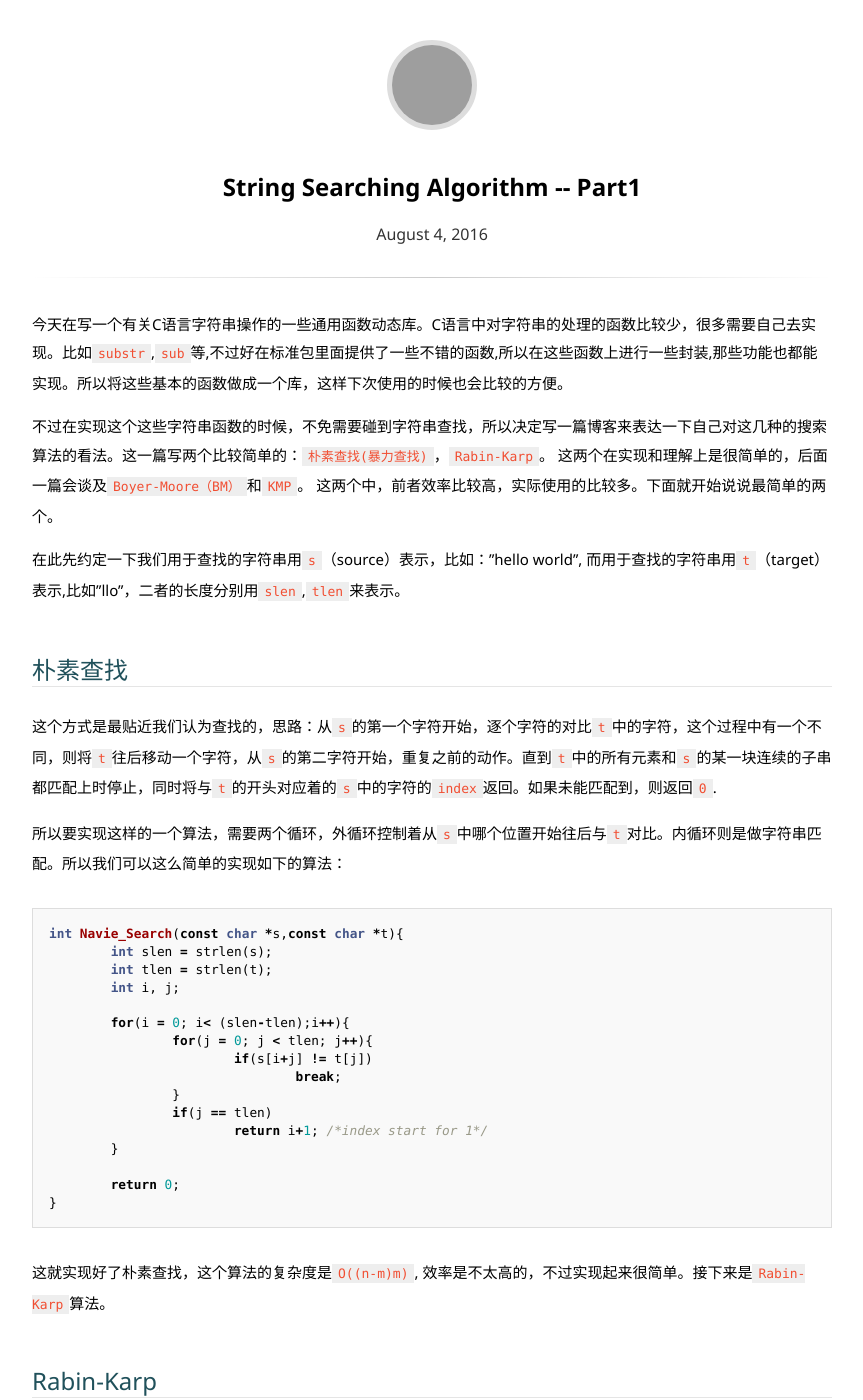
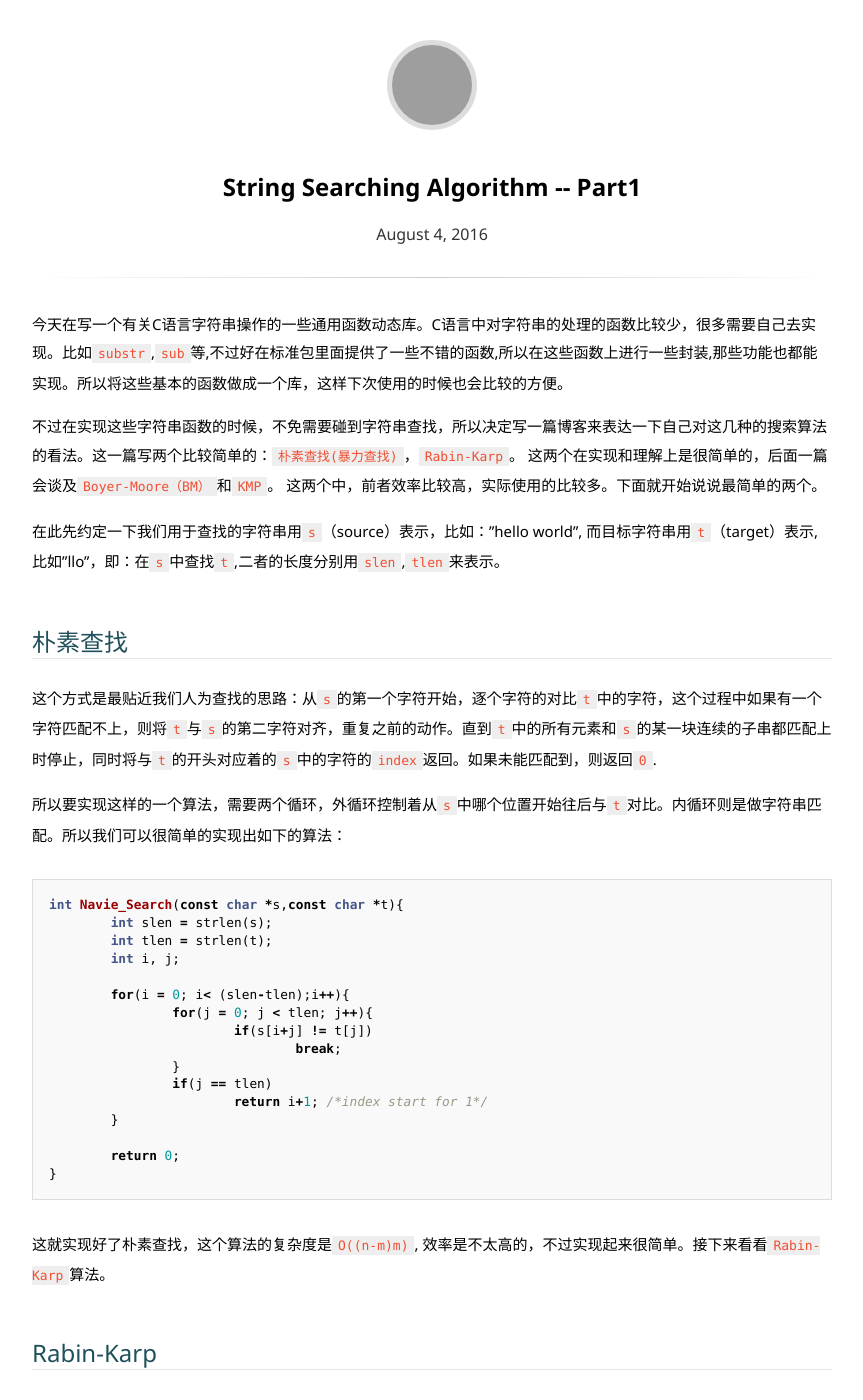
Before and after one commit to JesseEisen/JesseEisen.github.io, a Jekyll site: the page built from _posts/2016-08-04-string-seach.md, in a window 1280 px wide and 1400 px high. Shown: the whole window, without its empty margins (208-1071 px from the left). Built offline with Jekyll 4.4.1, drawn with Linux system fonts in a browser that asks for light colours; some web fonts are replaced; some of the changed text lies outside the part shown; grey boxes are pictures that could not be loaded.

Commit message:
fix post error

````diff
--- a/_posts/2016-08-04-string-seach.md
+++ b/_posts/2016-08-04-string-seach.md
@@ -5,15 +5,15 @@ updated: 2016-08-04 18:00
 
 今天在写一个有关C语言字符串操作的一些通用函数动态库。C语言中对字符串的处理的函数比较少，很多需要自己去实现。比如`substr`,`sub`等,不过好在标准包里面提供了一些不错的函数,所以在这些函数上进行一些封装,那些功能也都能实现。所以将这些基本的函数做成一个库，这样下次使用的时候也会比较的方便。
 
-不过在实现这个这些字符串函数的时候，不免需要碰到字符串查找，所以决定写一篇博客来表达一下自己对这几种的搜索算法的看法。这一篇写两个比较简单的：`朴素查找(暴力查找)`，`Rabin-Karp`。 这两个在实现和理解上是很简单的，后面一篇会谈及`Boyer-Moore（BM）`和`KMP`。 这两个中，前者效率比较高，实际使用的比较多。下面就开始说说最简单的两个。
+不过在实现这些字符串函数的时候，不免需要碰到字符串查找，所以决定写一篇博客来表达一下自己对这几种的搜索算法的看法。这一篇写两个比较简单的：`朴素查找(暴力查找)`，`Rabin-Karp`。 这两个在实现和理解上是很简单的，后面一篇会谈及`Boyer-Moore（BM）`和`KMP`。 这两个中，前者效率比较高，实际使用的比较多。下面就开始说说最简单的两个。
 
-在此先约定一下我们用于查找的字符串用`s`（source）表示，比如："hello world", 而用于查找的字符串用`t`（target）表示,比如"llo"，二者的长度分别用`slen`,`tlen`来表示。
+在此先约定一下我们用于查找的字符串用`s`（source）表示，比如："hello world", 而目标字符串用`t`（target）表示,比如"llo"，即：在`s`中查找`t`,二者的长度分别用`slen`,`tlen`来表示。
 
 ## 朴素查找
 
-这个方式是最贴近我们认为查找的，思路：从`s`的第一个字符开始，逐个字符的对比`t`中的字符，这个过程中有一个不同，则将`t`往后移动一个字符，从`s`的第二字符开始，重复之前的动作。直到`t`中的所有元素和`s`的某一块连续的子串都匹配上时停止，同时将与`t`的开头对应着的`s`中的字符的`index`返回。如果未能匹配到，则返回`0`.
+这个方式是最贴近我们人为查找的思路：从`s`的第一个字符开始，逐个字符的对比`t`中的字符，这个过程中如果有一个字符匹配不上，则将`t`与`s`的第二字符对齐，重复之前的动作。直到`t`中的所有元素和`s`的某一块连续的子串都匹配上时停止，同时将与`t`的开头对应着的`s`中的字符的`index`返回。如果未能匹配到，则返回`0`.
 
-所以要实现这样的一个算法，需要两个循环，外循环控制着从`s`中哪个位置开始往后与`t`对比。内循环则是做字符串匹配。所以我们可以这么简单的实现如下的算法：
+所以要实现这样的一个算法，需要两个循环，外循环控制着从`s`中哪个位置开始往后与`t`对比。内循环则是做字符串匹配。所以我们可以很简单的实现出如下的算法：
 
 ```c
 int Navie_Search(const char *s,const char *t){
@@ -34,20 +34,25 @@ int Navie_Search(const char *s,const char *t){
 }
 ```
 
-这就实现好了朴素查找，这个算法的复杂度是`O((n-m)m)`, 效率是不太高的，不过实现起来很简单。接下来是`Rabin-Karp`算法。
+这就实现好了朴素查找，这个算法的复杂度是`O((n-m)m)`, 效率是不太高的，不过实现起来很简单。接下来看看`Rabin-Karp`算法。
 
 ## Rabin-Karp
 
-这个算法的核心思想在于将字符串进行了hash值运算，如果hash值不一样,就没有必要进行对比了。而这个算法的其他部分则和朴素查找没有什么区别。下面简述一下这个算法的过程：
+这个算法的核心思想在于将字符串进行了hash值运算，如果用于比较的两个子串的hash值不一样,就没有必要进行对比了。而这个算法的其他部分则和朴素查找没有什么区别。下面简述一下这个算法的过程：
 
-+ 计算出`s`长度和`t`一样的子串的hash值，以及`t`的hash值
-+ 遍历`s`,`t`
-+ 如果`s`子串的hash值和`t`的hash值不相等，则移动`s`，形成新的子串并重新计算hash。
++ 计算出`s`长度和`t`一样长的子串的hash值，以及`t`的hash值
++ 如果`s`子串的hash值和`t`的hash值不相等，则移动`s`，形成`s`的新的子串并重新计算hash。
 + 如果hash值相等，则对比这两个子串是否完全一样。
 
-首先计算出`tlen`长度的`s`和`t`的hash值`hashValS`,`hashValT`，对于`t`而言只要计算一次即可。而`s`由于需要不断的移动，所以每次的子串是不一样的，则hash值需要重新计算。
+首先计算出`tlen`长度的`s`和`t`的hash值:`hashValS`,`hashValT`，对于`t`而言只要计算一次即可。而`s`由于需要不断的移动，所以每次的子串是不一样的，则hash值需要重新计算。
 
-计算hash值，首先需要选定一个基底,比如`256`,所以对"abc"这个字符串计算hash值则为:`hash("abc") = 97*256^2 + 98*256 + 99`。 如果子串的长度比较长的话，最终这个hash值会很大，比较容易溢出，所以需要考虑将这个值缩小，一般是模上一个素数，比如:`hash("abc") %= 101`。
+计算hash值，首先需要选定一个基底,比如`256`,那么对"abc"这个字符串计算hash值则为:
+
+```c
+hash("abc") = 97*256^2 + 98*256 + 99`
+```
+
+如果子串的长度比较长的话，最终这个hash值会很大，比较容易溢出，所以需要考虑将这个值缩小，一般是模上一个素数，比如:`hash("abc") %= 101`。
 
 现在还需考虑的是更新`s`子串的hash值，这边有一个trick：不需要重头在计算一遍`s`子串的hash，而只要减去头部字符的hash值，加上结尾字符的字符的hash值即可。比如`s`为"abcd"，`t`为"bcd"。先前我们已经计算"abc"的值了。那么接下来计算"bcd"的时候，我们只要这样：
 
@@ -78,15 +83,15 @@ int RK_Search(const char *s, const char *t, int q){
 	}
 
 	for(i = 0; i<(slen-tlen); i++){
-	  	if(hashValS == hashValT){
+		if(hashValS == hashValT){
 			for(j = 0; j<tlen;j++){
-		        if(s[i+j] != t[i])
-				   break;
-		    }
+				if(s[i+j] != t[i])
+					break;
+			}
 
 			if(j == tlen)
-			   return i+1;
-	    }else{
+				return i+1;
+		}else{
 			hashValS = (BASE*(hashValS - s[i]*h) + s[i+tlen])%q;
 			if(hashValS < 0){
 				hashValS += q;
@@ -126,7 +131,9 @@ for i := len(sep); i < len(s); {
 ```
 这段代码是用来统计在字符串`s`中有多少个`sep`子串。
 
-代码中的`hashstr`是计算了字符串sep(也就是我们说的t)的hash值和高位的幂(我实现的代码里面的h)。接下来就是计算`s`的最开始的`len(sep)`长度子串的hash值。接下来先做了一次对比，如果hash值相等且完全匹配，则记录下最后匹配时候的位置，并将次数加一。否则进入一个循环,依次查找。循环内的部分和上面C实现的部分是类似的，不过golang中slice的比较直接使用`==`即可。所以实现的基本过程一样。 不过golang中使用`primeRK = 16777619`。
+代码中的`hashstr`是计算了字符串sep(也就是我们说的t)的hash值和高位的幂(我实现的代码里面的h)。接下来就是计算`s`的最开始的`len(sep)`长度子串的hash值。接下来先做了一次对比，如果hash值相等且完全匹配，则记录下最后匹配时候的位置，并将次数加一。否则进入一个循环,依次查找。
+
+循环内的部分和上面C实现的部分是类似的，不过golang中slice的比较直接使用`==`即可,所以实现的基本过程一样。 不过golang中使用`primeRK = 16777619`。
 
 
 ## Reference
````
Also changed, not shown: other parts of _posts/2016-08-04-string-seach.md (+3 -0 lines).
